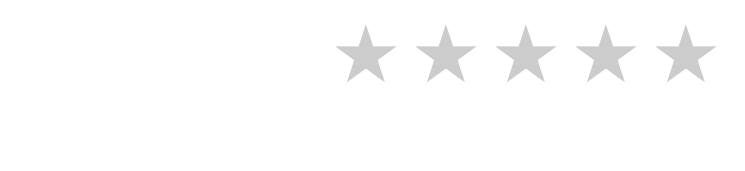
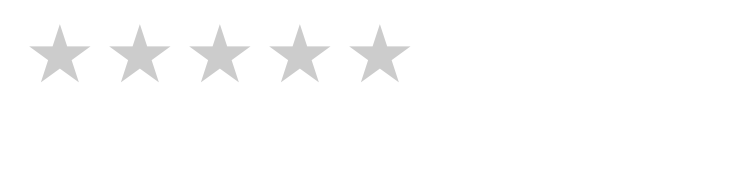
Before and after one commit to smarterGerman/feedbacktemplate, a plain HTML site: page ratingstars/index.html in a window 1280 px wide. Shown: the whole page, without its empty margins (226-971 px from the left). Drawn offline with Linux system fonts and the light colour scheme.

Commit message:
Add files via upload

```diff
--- a/ratingstars/style.css
+++ b/ratingstars/style.css
@@ -7,7 +7,7 @@
     float: left;
     height: 10.0rem;
     padding: 0 10px;
-    margin: 0.0rem auto;
+    margin: auto 0 0 0;
     width: 50%;
 }
 .rate-k:not(:checked) > input {
```
